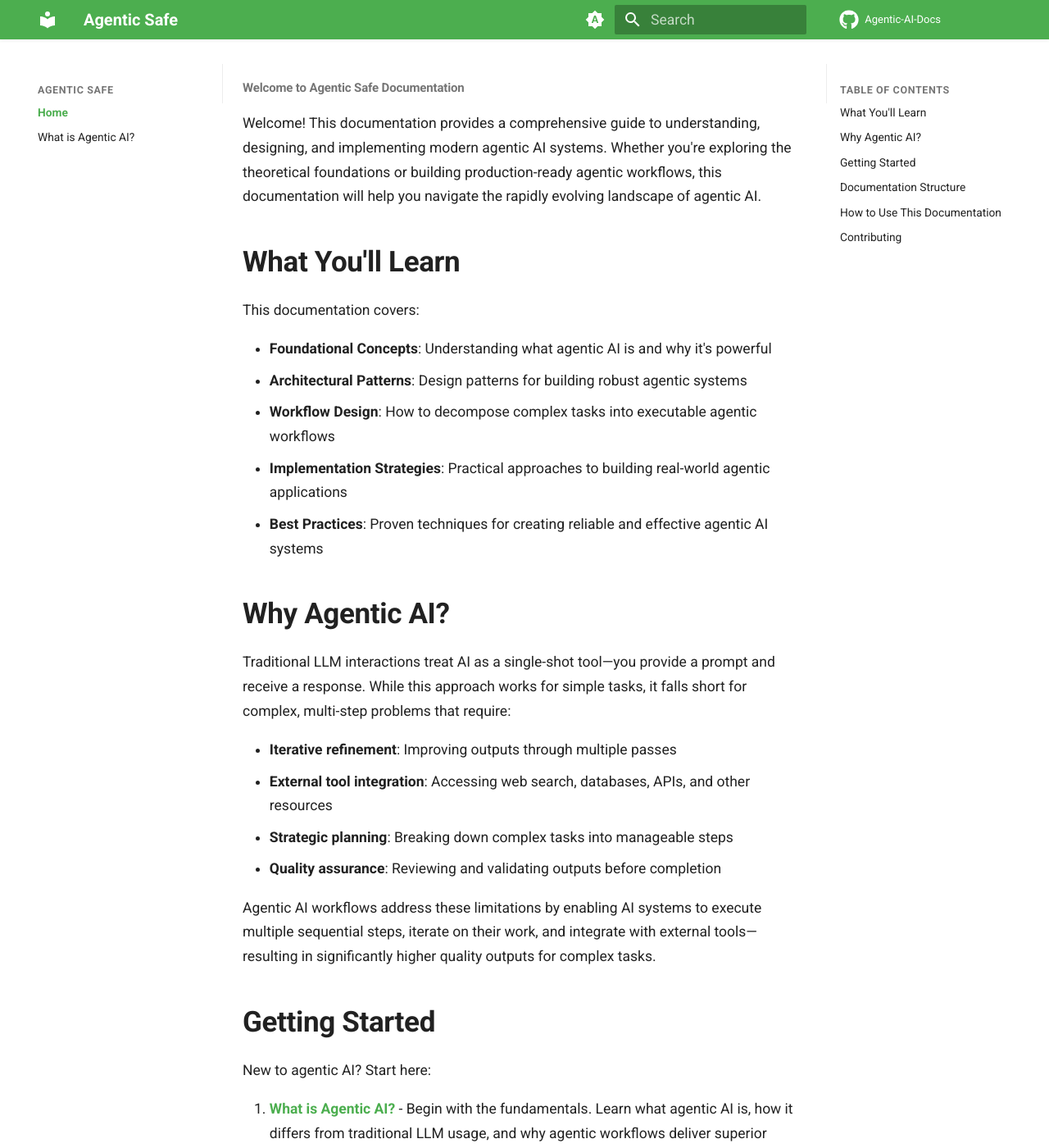
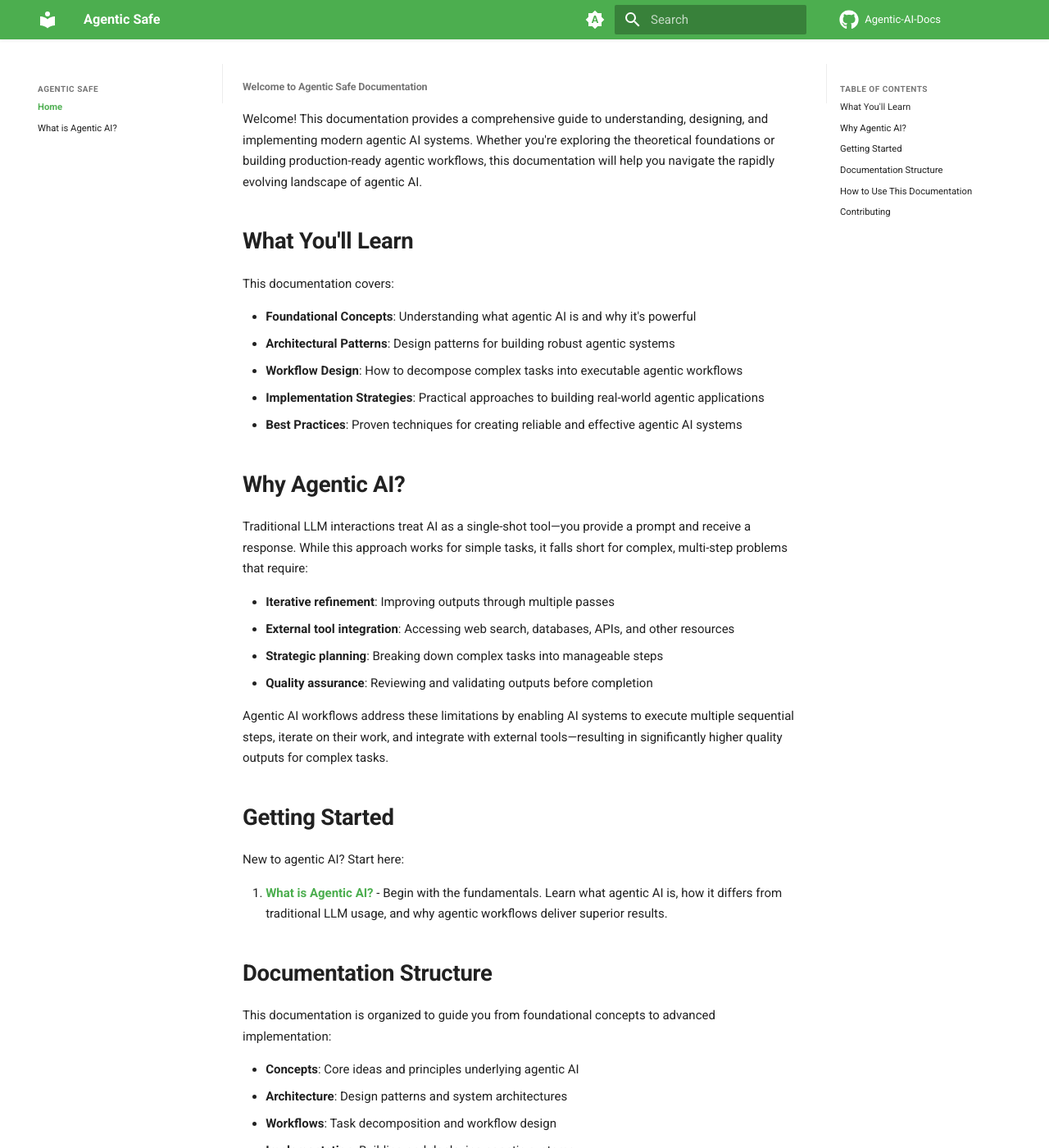
Before and after one commit to ibrahim-shaban-qabaqebo/Agentic-AI-Docs, an MkDocs documentation site: the page built from docs/index.md, in a window 1280 px wide and 1400 px high. Shown: the whole window at 82% size. Built offline with MkDocs 1.6.1 and Material for MkDocs 9.7.7, drawn with Linux system fonts in a browser that asks for light colours; comment, search, counter and statistics services are not loaded.

Commit message:
Further reduce all font sizes across documentation
- Reduce h1 to 10px, h2 to 18-22px, h3 to 15px
- Reduce body text from 14px to 12px
- Reduce navigation and TOC fonts to 7-9px
- Reduce top nav logo to 11-13px
- Reduce search placeholder to 10-12px
- Reduce code font to 0.7em
- Reduce tagline and badge fonts

```diff
--- a/docs/assets/stylesheets/extra.css
+++ b/docs/assets/stylesheets/extra.css
@@ -45,29 +45,29 @@ img.index-header {
   vertical-align: middle;
 }
 
-/* Tagline/Emphasis text (15-17px, italic) */
+/* Tagline/Emphasis text (12-14px, italic) */
 .text-emphasis {
-  font-size: 0.9375rem; /* ~15px */
+  font-size: 0.75rem; /* ~12px */
   font-weight: 300;
   font-style: italic;
 }
 
 @media screen and (min-width: 76.25em) {
   .text-emphasis {
-    font-size: 1.0625rem; /* ~17px on larger screens */
+    font-size: 0.875rem; /* ~14px on larger screens */
   }
 }
 
-/* Badge text (9-11px) */
+/* Badge text (7-9px) */
 .badge,
 .md-typeset .badge {
-  font-size: 0.5625rem; /* ~9px */
+  font-size: 0.4375rem; /* ~7px */
 }
 
 @media screen and (min-width: 76.25em) {
   .badge,
   .md-typeset .badge {
-    font-size: 0.6875rem; /* ~11px on larger screens */
+    font-size: 0.5625rem; /* ~9px on larger screens */
   }
 }
 
@@ -105,25 +105,25 @@ img.index-header {
   box-shadow: 0 2px 4px rgba(0, 0, 0, 0.06);
 }
 
-/* Top nav logo (14-16px) */
+/* Top nav logo (11-13px) */
 .md-header__title {
-  font-size: 0.875rem; /* ~14px */
+  font-size: 0.6875rem; /* ~11px */
 }
 
 @media screen and (min-width: 76.25em) {
   .md-header__title {
-    font-size: 1rem; /* ~16px on larger screens */
+    font-size: 0.8125rem; /* ~13px on larger screens */
   }
 }
 
-/* Search placeholder (12-14px) */
+/* Search placeholder (10-12px) */
 .md-search__input {
-  font-size: 0.75rem; /* ~12px */
+  font-size: 0.625rem; /* ~10px */
 }
 
 @media screen and (min-width: 76.25em) {
   .md-search__input {
-    font-size: 0.875rem; /* ~14px on larger screens */
+    font-size: 0.75rem; /* ~12px on larger screens */
   }
 }
 
@@ -131,17 +131,17 @@ img.index-header {
   font-weight: 500;
 }
 
-/* Main title - 12px font */
+/* Main title - 10px font */
 .md-typeset h1 {
-  font-size: 0.75rem; /* ~12px */
+  font-size: 0.625rem; /* ~10px */
   font-weight: 700;
   line-height: 1.2;
   margin-bottom: 1rem;
 }
 
-/* Section headings (24-28px) */
+/* Section headings (18-22px) */
 .md-typeset h2 {
-  font-size: 1.5rem; /* ~24px */
+  font-size: 1.125rem; /* ~18px */
   font-weight: 600;
   margin-top: 2rem;
   margin-bottom: 1rem;
@@ -149,31 +149,31 @@ img.index-header {
 
 @media screen and (min-width: 76.25em) {
   .md-typeset h2 {
-    font-size: 1.75rem; /* ~28px on larger screens */
+    font-size: 1.375rem; /* ~22px on larger screens */
   }
 }
 
 .md-typeset h3 {
-  font-size: 1.125rem; /* ~18px */
+  font-size: 0.9375rem; /* ~15px */
   font-weight: 600;
   margin-top: 1.5rem;
   margin-bottom: 0.75rem;
 }
 
-/* Body text/paragraphs - 14px */
+/* Body text/paragraphs - 12px */
 .md-typeset {
-  font-size: 0.875rem; /* 14px */
+  font-size: 0.75rem; /* 12px */
   line-height: 1.7;
 }
 
 .md-typeset code {
-  font-size: 0.75em;
+  font-size: 0.7em;
   padding: 0.2em 0.4em;
   border-radius: 4px;
 }
 
 .md-typeset pre > code {
-  font-size: 0.75em;
+  font-size: 0.7em;
   padding: 1em;
 }
 
@@ -183,27 +183,27 @@ img.index-header {
   margin: 1.5em 0;
 }
 
-/* Navigation - Sidebar section titles (9-10px) */
+/* Navigation - Sidebar section titles (7-8px) */
 .md-nav__title {
   font-weight: 600;
-  font-size: 0.5625rem; /* ~9px */
+  font-size: 0.4375rem; /* ~7px */
   text-transform: uppercase;
   letter-spacing: 0.05em;
 }
 
 @media screen and (min-width: 76.25em) {
   .md-nav__title {
-    font-size: 0.625rem; /* ~10px on larger screens */
+    font-size: 0.5rem; /* ~8px on larger screens */
   }
 }
 
-/* Navigation - Menu items (10-11px) - simple text, no buttons */
+/* Navigation - Menu items (8-9px) - simple text, no buttons */
 .md-nav__item {
   margin-bottom: 0.2rem; /* Reduced spacing between items */
 }
 
 .md-nav__item .md-nav__link {
-  font-size: 0.625rem; /* ~10px */
+  font-size: 0.5rem; /* ~8px */
   padding: 0.1rem 0; /* Reduced vertical padding */
   border-radius: 0;
   background: none;
@@ -212,7 +212,7 @@ img.index-header {
 
 @media screen and (min-width: 76.25em) {
   .md-nav__item .md-nav__link {
-    font-size: 0.6875rem; /* ~11px on larger screens */
+    font-size: 0.5625rem; /* ~9px on larger screens */
   }
 }
 
@@ -303,9 +303,9 @@ img.index-header {
     margin-bottom: 0.2rem; /* Reduced spacing between items */
   }
 
-  /* TOC heading - same as left nav (9-10px) */
+  /* TOC heading - same as left nav (7-8px) */
   .md-nav--secondary .md-nav__title {
-    font-size: 0.5625rem; /* ~9px */
+    font-size: 0.4375rem; /* ~7px */
     font-weight: 600;
     text-transform: uppercase;
     letter-spacing: 0.05em;
@@ -313,13 +313,13 @@ img.index-header {
 
   @media screen and (min-width: 76.25em) {
     .md-nav--secondary .md-nav__title {
-      font-size: 0.625rem; /* ~10px on larger screens */
+      font-size: 0.5rem; /* ~8px on larger screens */
     }
   }
 
-  /* TOC links - same as left nav (10-11px) - simple text, no buttons */
+  /* TOC links - same as left nav (8-9px) - simple text, no buttons */
   .md-nav--secondary .md-nav__link {
-    font-size: 0.625rem; /* ~10px */
+    font-size: 0.5rem; /* ~8px */
     padding: 0.1rem 0; /* Reduced vertical padding */
     border-radius: 0;
     background: none;
@@ -328,7 +328,7 @@ img.index-header {
 
   @media screen and (min-width: 76.25em) {
     .md-nav--secondary .md-nav__link {
-      font-size: 0.6875rem; /* ~11px on larger screens */
+      font-size: 0.5625rem; /* ~9px on larger screens */
     }
   }
 
```
